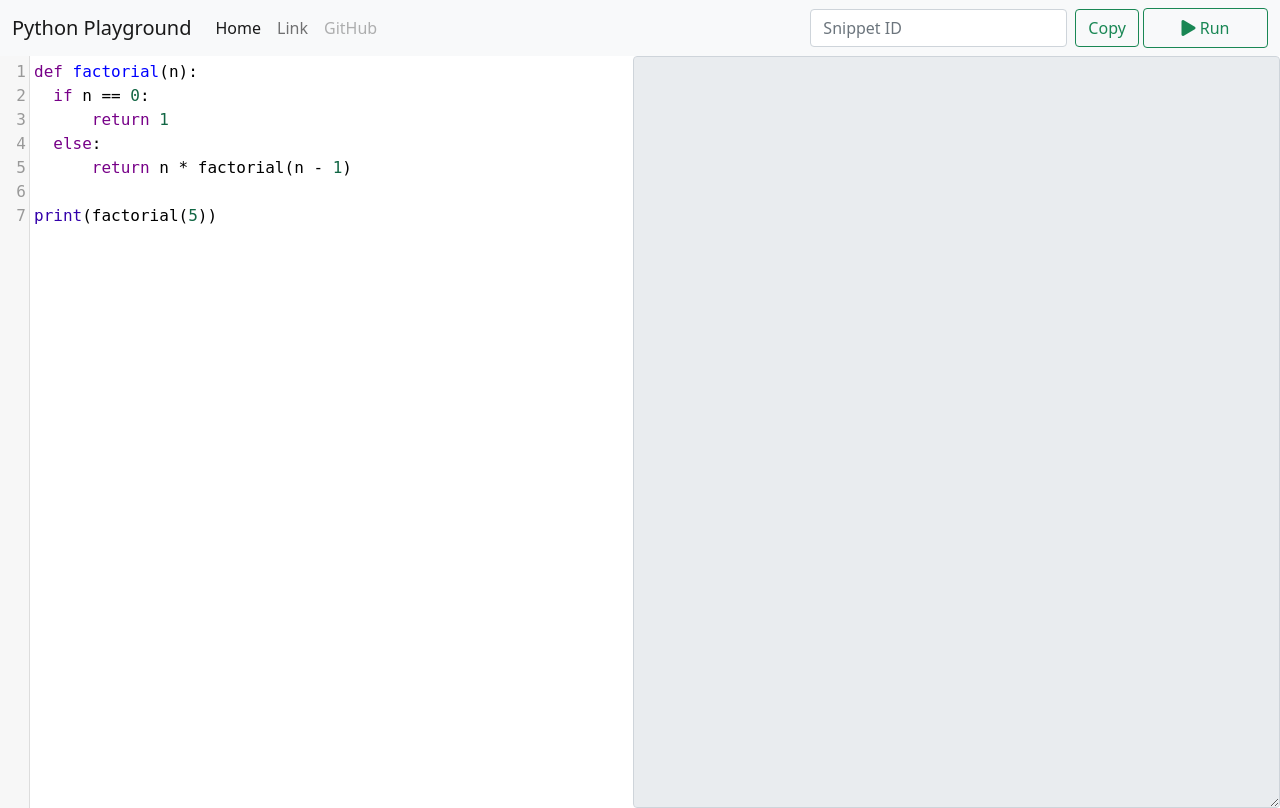
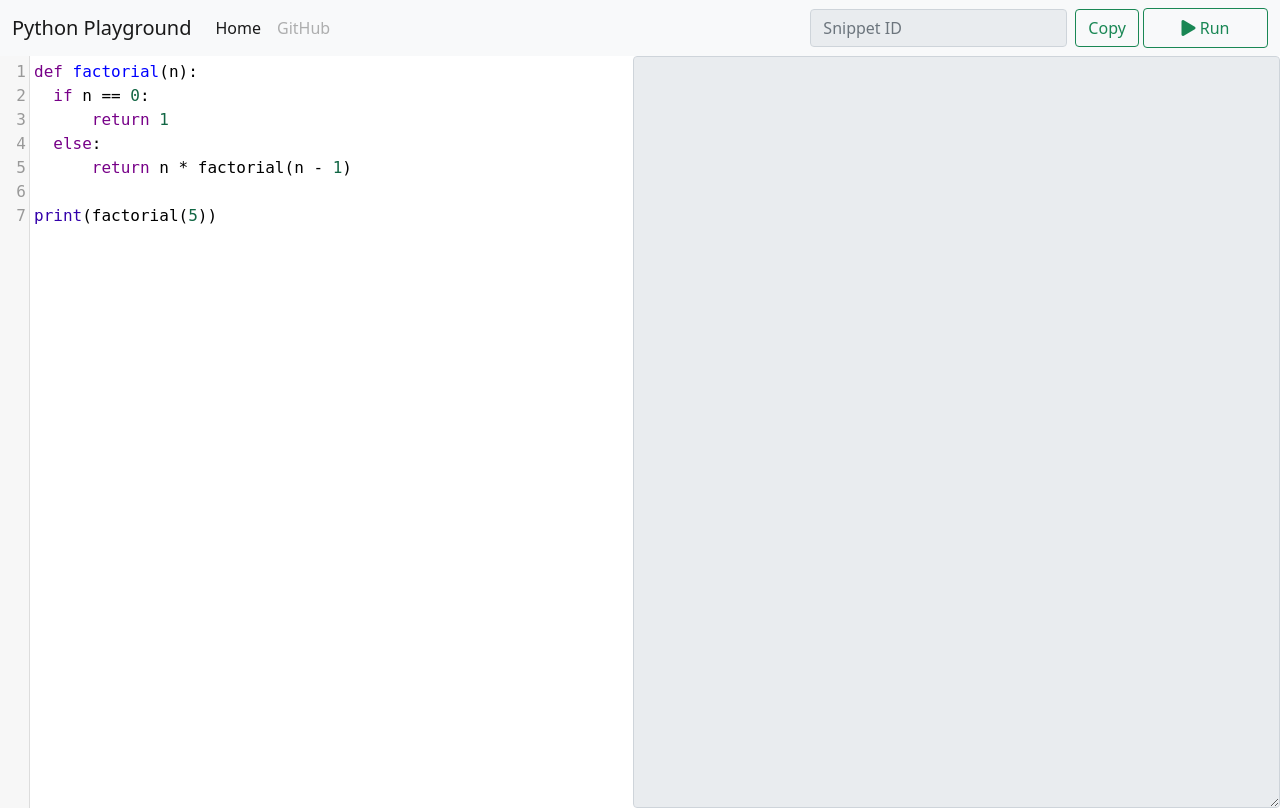
Before and after one commit to Uvacoder/python-playground, a Flask app: page / in a window 1280 px wide. Run offline with Flask 2, Linux system fonts and the light colour scheme; some libraries are stand-ins or nearby versions.

Commit message:
📝 add README and update github link

```diff
--- a/templates/base.html
+++ b/templates/base.html
@@ -55,14 +55,12 @@
                             <a class="nav-link active" aria-current="page" href="#">Home</a>
                         </li>
                         <li class="nav-item">
-                            <a class="nav-link" href="#">Link</a>
-                        </li>
-                        <li class="nav-item">
-                            <a class="nav-link disabled" href="#" tabindex="-1" aria-disabled="true">GitHub</a>
+                            <a class="nav-link disabled" href="https://github.com/amalshaji/python-playground" tabindex="-1">GitHub</a>
                         </li>
                     </ul>
                     <form class="d-flex">
-                        <input class="form-control me-2" type="search" placeholder="Snippet ID" aria-label="Search">
+                        <input disabled class="form-control me-2" type="search" placeholder="Snippet ID"
+                            aria-label="Search" readonly>
                         <button class="btn btn-outline-success" type="button">Copy</button>
                     </form>
                     &nbsp;
```
Also changed, not shown: README.md (added).
